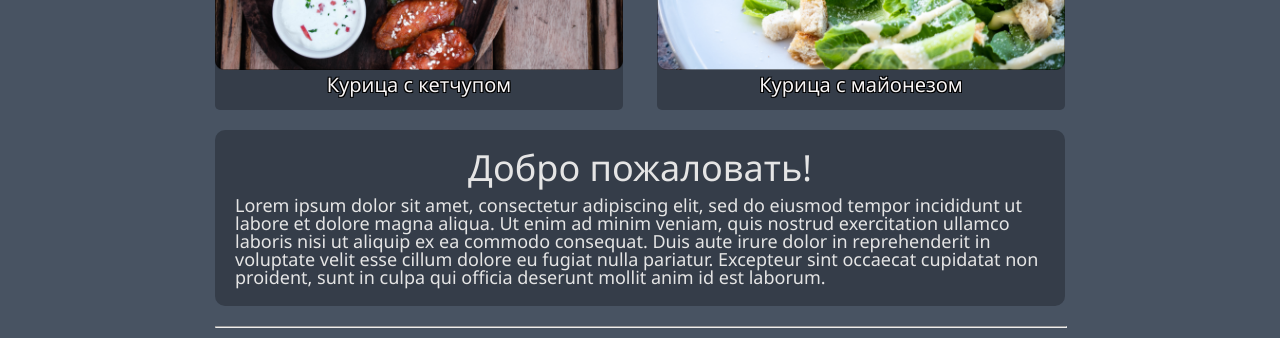
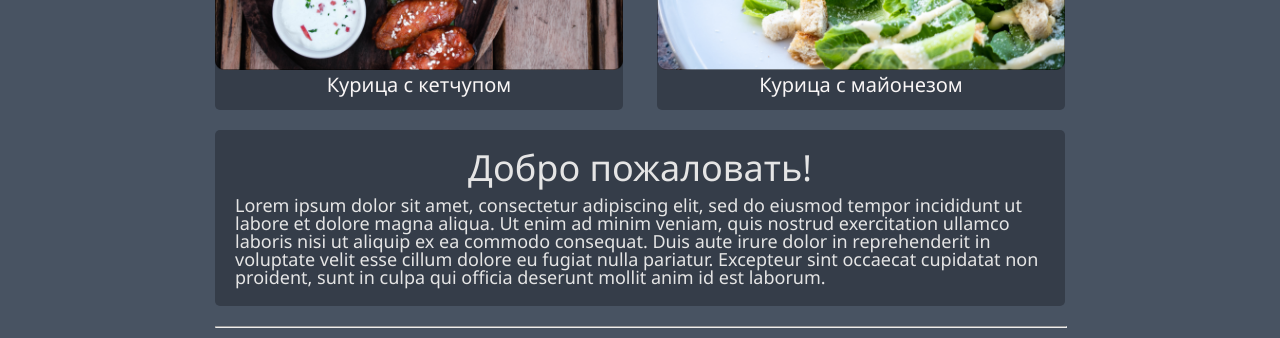
Before and after one commit to Leonidas51/instant-recipe, a React app in the folder instantrecipe/frontend/: page / in a window 1280 px wide. Shown: the part 453-791 px from the top of the page. Built offline with nearby package versions, Linux system fonts and the light colour scheme; no server answers; the HTML template or start-up script is replaced by a standard one.

Commit message:
style adjustments

```diff
--- a/instantrecipe/frontend/src/common.css
+++ b/instantrecipe/frontend/src/common.css
@@ -29,7 +29,7 @@ body {
 
 .highlighted-text {
   padding: 20px;
-  border-radius: 10px;
+  border-radius: 5px;
   background-color: #353D49;
 }
 
--- a/instantrecipe/frontend/src/pages/Index.css
+++ b/instantrecipe/frontend/src/pages/Index.css
@@ -45,11 +45,6 @@
   font-size: 20px;
   color: #F9F6F6;
   text-decoration: none;
-  text-shadow:
-    -1px -1px 0 #000,
-    1px -1px 0 #000,
-    -1px 1px 0 #000,
-    1px 1px 0 #000;
 }
 
 /* featured recipes end */
--- a/instantrecipe/frontend/src/pages/RecipeDetails.css
+++ b/instantrecipe/frontend/src/pages/RecipeDetails.css
@@ -182,6 +182,11 @@
   line-height: 24px;
 }
 
+.recipe-instructions__step {
+  margin-top: 2.5px;
+  margin-bottom: 2.5px;
+}
+
 .recipe-source {
   margin-bottom: 30px;
   font-size: 18px;
--- a/instantrecipe/frontend/src/pages/RecipeDetails.js
+++ b/instantrecipe/frontend/src/pages/RecipeDetails.js
@@ -186,7 +186,7 @@ class RecipeDetails extends React.Component {
           <div className="ingredients__mandatory">
             {
               this.state.recipe_loaded ?
-              <p className="ingredients__title">Ингредиенты на {this.parseServes(this.state.recipe.serves)}</p>
+              <p className="ingredients__title">Ингредиенты на {this.parseServes(this.state.recipe.serves)}:</p>
               : null
             }
 
```
